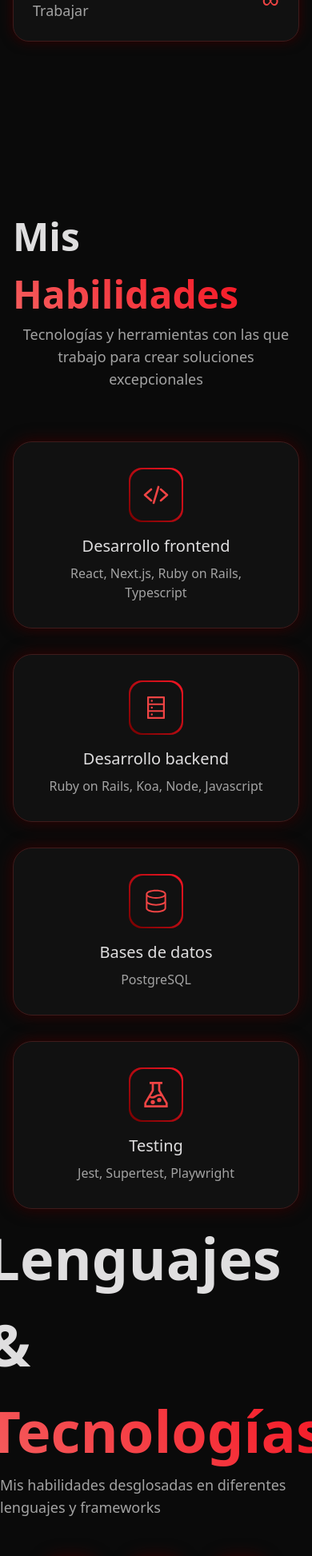
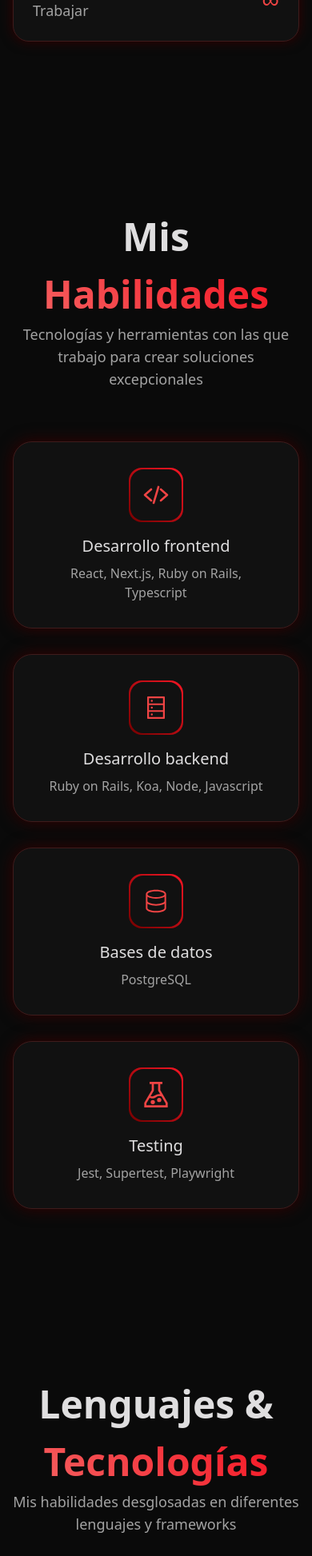
Before and after one commit to DanielVeraOrtiz/personal-portfolio, a Next.js app: page / in a window 390 px wide. Shown: the part 2042-3988 px from the top of the page at 80% size. Built offline with nearby package versions, Linux system fonts and the light colour scheme.

Commit message:
style(skill section): Se hace responsiva la segunda parte de la skill section

```diff
--- a/src/components/skillsSection/skill.tsx
+++ b/src/components/skillsSection/skill.tsx
@@ -12,7 +12,7 @@ export default function Skills() {
       className="2xl:py-0 py-26 px-4 lg:px-8 min-h-screen md:min-h-fit 2xl:min-h-screen w-full flex justify-center items-center flex-col"
     >
       <motion.h2
-        className="skill-title-section text-[3rem] lg:text-[4.5rem] font-semibold"
+        className="skill-title-section text-[3rem] lg:text-[4.5rem] font-semibold text-center"
         id="skills-title"
         initial={{ opacity: 0, y: 20 }}
         whileInView={{ opacity: 1, y: 0 }}
--- a/src/components/skillsSection/skillTools.tsx
+++ b/src/components/skillsSection/skillTools.tsx
@@ -47,12 +47,12 @@ export default function SkillTools() {
   const visibleTools = skillTools.slice(index, index + itemsPerPage);
   return (
     <section
-      className="h-screen w-full flex justify-center items-center flex-col"
+      className="2xl:py-0 py-26 px-4 lg:px-8 min-h-screen md:min-h-fit 2xl:min-h-screen w-full flex justify-center items-center flex-col"
       aria-labelledby="skill-tools-frameworks"
     >
       <motion.h2
         id="skill-tools-frameworks"
-        className="skill-frameworks-title text-[4.5rem] font-semibold"
+        className="skill-frameworks-title text-[3rem] lg:text-[4.5rem] font-semibold text-center"
         initial={{ opacity: 0, y: 20 }}
         whileInView={{ opacity: 1, y: 0 }}
         viewport={{ once: true }}
@@ -61,7 +61,7 @@ export default function SkillTools() {
         Lenguajes & <span className="text-transparent">Tecnologías</span>
       </motion.h2>
       <motion.p
-        className="skill-frameworks-subtitle text-lg mb-12"
+        className="skill-frameworks-subtitle text-lg text-center mb-12"
         initial={{ opacity: 0, y: 20 }}
         whileInView={{ opacity: 1, y: 0 }}
         viewport={{ once: true }}
@@ -71,7 +71,7 @@ export default function SkillTools() {
       </motion.p>
       <motion.div
         key={index}
-        className="flex flex-wrap gap-8 w-3/4 justify-center mb-8"
+        className="flex flex-wrap gap-8 w-full xl:w-3/4 justify-center mb-8"
         variants={container}
         initial="hidden"
         whileInView="show"
@@ -87,7 +87,7 @@ export default function SkillTools() {
             key={`${i}-${skillTool.toolName}`}
             variants={item}
             transition={{ duration: 0.8 }}
-            className="skill-tool-container relative flex-1 min-w-1/5 max-w-1/4 rounded-3xl flex flex-col items-center p-8 hover:scale-105 transition-all duration-300 ease-in-out"
+            className="skill-tool-container relative flex-1 lg:min-w-1/5 lg:max-w-1/4 md:min-w-1/4 md:max-w-1/3 min-w-9/20 max-w-1/2 rounded-3xl flex flex-col items-center p-8 hover:scale-105 transition-all duration-300 ease-in-out"
           >
             <Image
               className="skill-tool-icon mb-2"
@@ -97,7 +97,7 @@ export default function SkillTools() {
               height={80}
             />
 
-            <h3 className="skill-tool-title text-xl mb-4 transition-colors duration-300 ease-in-out">
+            <h3 className="skill-tool-title text-center text-xl mb-4 transition-colors duration-300 ease-in-out">
               {skillTool.toolName}
             </h3>
 
```
